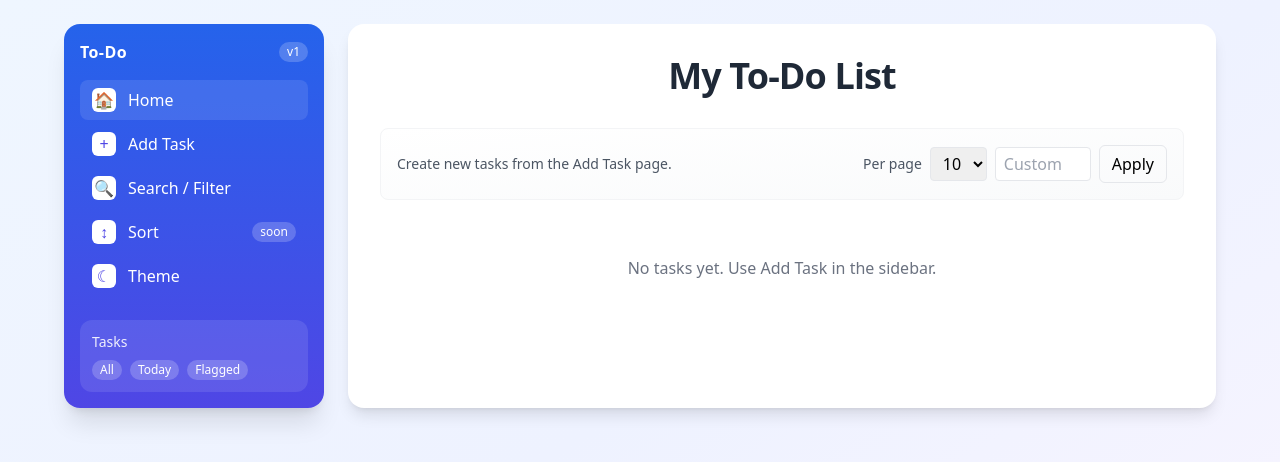
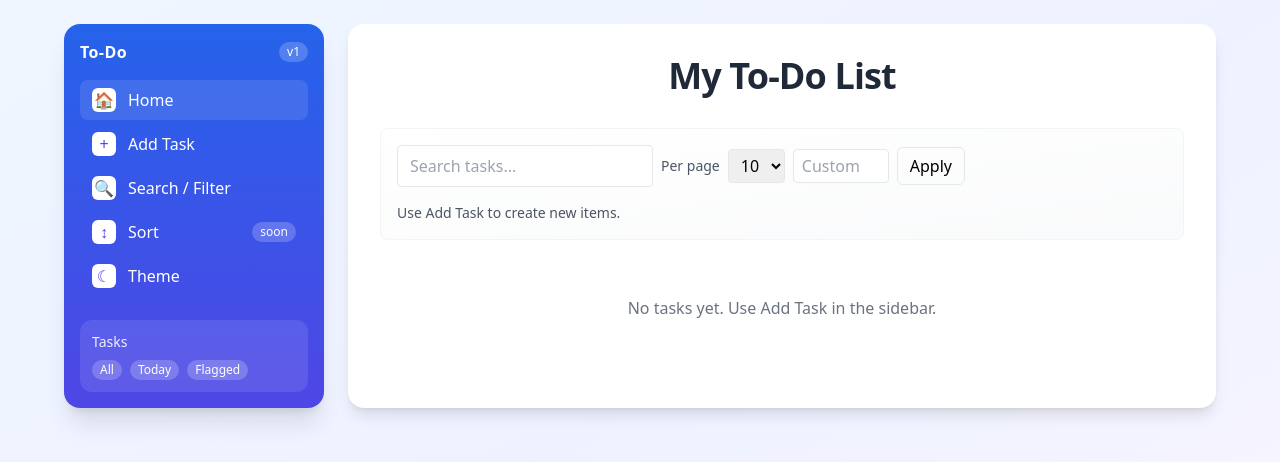
Before and after one commit to sudip6164/django-todo-list, a Django app: page / in a window 1280 px wide. Shown: the top 462 px of the page. Run offline with Django 5.2, Linux system fonts and the light colour scheme; data that the repository does not hold is empty; some libraries are stand-ins or nearby versions.

Commit message:
search task

```diff
--- a/todo/templates/todo/index.html
+++ b/todo/templates/todo/index.html
@@ -6,8 +6,8 @@
         <h1 class="text-4xl font-bold mb-8 text-center text-gray-800 tracking-tight">My To-Do List</h1>
         <div class="rounded-lg border border-gray-100 p-4 bg-gradient-to-br from-white to-gray-50">
             <div class="flex items-center justify-between gap-4 flex-wrap">
-                <p class="text-sm text-gray-600">Create new tasks from the Add Task page.</p>
                 <form method="get" class="flex items-center gap-2">
+                    <input type="text" name="q" value="{{ q }}" placeholder="Search tasks..." class="px-3 py-2 border rounded w-64" />
                     <label class="text-sm text-gray-600">Per page</label>
                     <select name="page_size" class="px-2 py-1 border rounded">
                         <option value="5" {% if page_size == 5 %}selected{% endif %}>5</option>
@@ -17,6 +17,7 @@
                     <input type="number" name="page_size" min="1" placeholder="Custom" class="w-24 px-2 py-1 border rounded" />
                     <button class="px-3 py-1.5 rounded-md border hover:bg-gray-50">Apply</button>
                 </form>
+                <p class="text-sm text-gray-600">Use Add Task to create new items.</p>
             </div>
         </div>
 
@@ -77,11 +78,11 @@
         {% if page_obj.paginator.num_pages > 1 %}
         <div class="flex items-center justify-center gap-2 mt-6">
             {% if page_obj.has_previous %}
-            <a href="?page={{ page_obj.previous_page_number }}&page_size={{ page_size }}" class="px-3 py-1.5 rounded-md border hover:bg-gray-50">Previous</a>
+            <a href="?page={{ page_obj.previous_page_number }}&page_size={{ page_size }}&q={{ q }}" class="px-3 py-1.5 rounded-md border hover:bg-gray-50">Previous</a>
             {% endif %}
             <span class="text-sm text-gray-600">Page {{ page_obj.number }} of {{ page_obj.paginator.num_pages }}</span>
             {% if page_obj.has_next %}
-            <a href="?page={{ page_obj.next_page_number }}&page_size={{ page_size }}" class="px-3 py-1.5 rounded-md border hover:bg-gray-50">Next</a>
+            <a href="?page={{ page_obj.next_page_number }}&page_size={{ page_size }}&q={{ q }}" class="px-3 py-1.5 rounded-md border hover:bg-gray-50">Next</a>
             {% endif %}
         </div>
         {% endif %}
--- a/todo/views.py
+++ b/todo/views.py
@@ -1,10 +1,14 @@
 from django.shortcuts import render, redirect, get_object_or_404
 from django.core.paginator import Paginator
 from .models import Task, Category
+from django.db.models import Q
 from datetime import datetime
 
 def index(request):
     tasks_qs = Task.objects.all().order_by('completed', 'due_date')
+    query = request.GET.get('q', '').strip()
+    if query:
+        tasks_qs = tasks_qs.filter(Q(title__icontains=query) | Q(description__icontains=query))
     # page size handling: allow 5, 10, 20, or custom (positive int)
     raw_page_size = request.GET.get('page_size', '10')
     try:
@@ -17,7 +21,12 @@ def index(request):
     paginator = Paginator(tasks_qs, page_size)
     page_number = request.GET.get('page')
     page_obj = paginator.get_page(page_number)
-    return render(request, 'todo/index.html', {'page_obj': page_obj, 'page_size': page_size})
+    context = {
+        'page_obj': page_obj,
+        'page_size': page_size,
+        'q': query,
+    }
+    return render(request, 'todo/index.html', context)
 
 def add_task(request):
     if request.method == 'POST':
```
